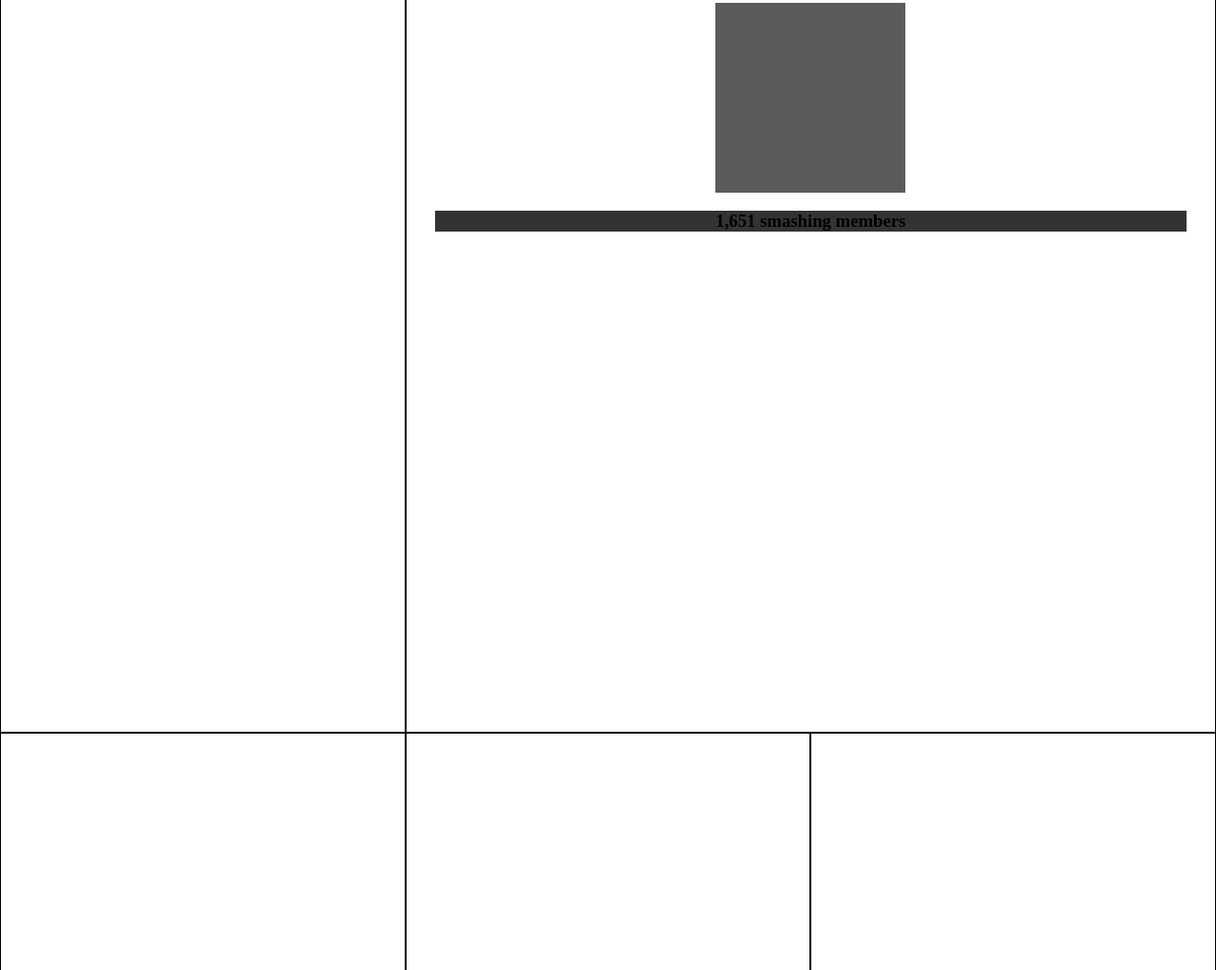
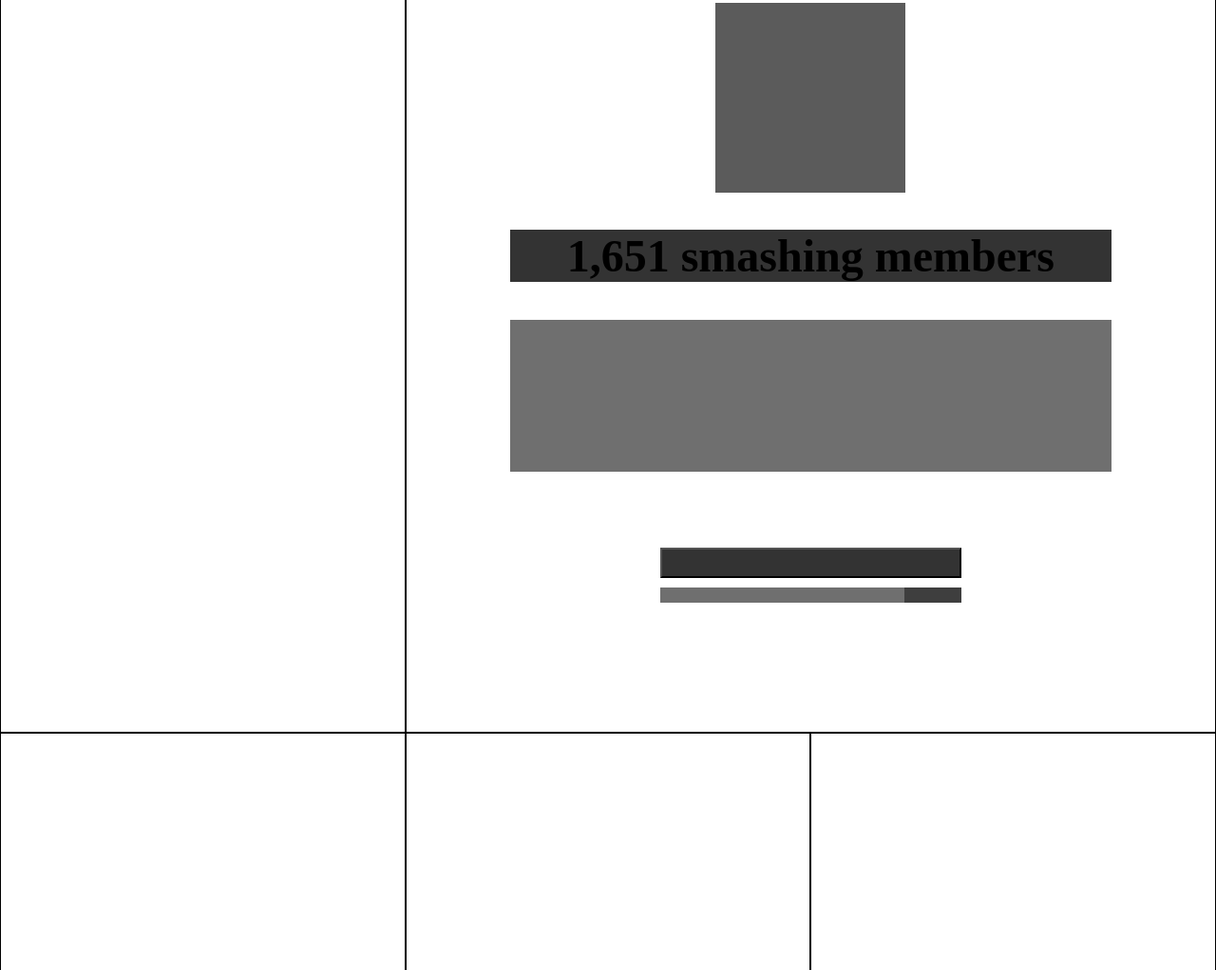
Before and after one commit to DejazmachMolla/smashing-magazine, a plain HTML site: page index.html in a window 1280 px wide. Shown: the part 1840-2862 px from the top of the page at 95% size. Drawn offline with Linux system fonts and the light colour scheme.

Commit message:
Add styling to call-to-action in second section

```diff
--- a/index.html
+++ b/index.html
@@ -94,8 +94,12 @@
         </div>
         <h1 class="important-1">1,651 smashing members</h1>
         <p class="important-4"><a href=""></a></p>
-        <div class="row2-button important-1"></div>
-        <p class="important-4"><a href=""></a></p>
+
+        <div class='action-container'>
+          <button href='#' class='important-1'></button>
+          <p class="important-4"><a href="" class='important-3'></a></p>
+        </div>
+
       </article>
     </div>
     <div class='third-row'>
--- a/styles.css
+++ b/styles.css
@@ -225,6 +225,9 @@ nav li {
 
 .second-row article h1 {
   text-align: center;
+  font-size: 3rem;
+  width: 80%;
+  margin: 5% auto;
 }
 
 .row2-image {
@@ -232,3 +235,35 @@ nav li {
   height: 200px;
   margin: auto;
 }
+
+.second-row article > p {
+  height: 10rem;
+  width: 80%;
+  margin: 0 auto;
+}
+
+.action-container {
+  display: flex;
+  justify-content: space-around;
+  flex-direction: column;
+  margin: 80px auto;
+}
+
+.action-container button,
+.action-container p {
+  width: 40%;
+  margin: 0 auto;
+  height: 2rem;
+}
+
+.action-container p {
+  margin-top: 10px;
+  height: 1rem;
+}
+
+.action-container p > a {
+  width: 60px;
+  height: 1rem;
+  display: inline-block;
+  float: right;
+}
```
